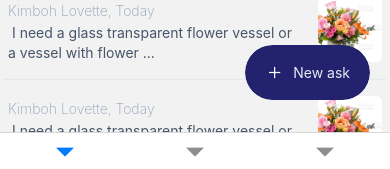
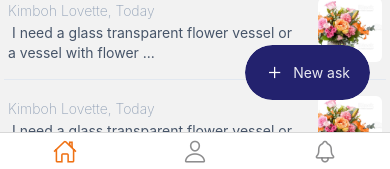
Before and after one commit to Kimbohlovette/whoget-mobile-client, a React Native app: screen / in a window 390 px wide. Shown: the part 663-832 px from the top of the page. Built offline with nearby package versions, Linux system fonts and the light colour scheme.

Commit message:
Added and styled the bottom tab navigation icons

```diff
--- a/src/App.tsx
+++ b/src/App.tsx
@@ -14,6 +14,7 @@ import Styles from './SharedStyles';
 import { Image, View } from 'react-native';
 import UserPreferences from './pages/UserPreferences';
 import Splash from './pages/Splash';
+import Ionicon from 'react-native-vector-icons/Ionicons';
 
 const Stack = createNativeStackNavigator();
 const Tab = createBottomTabNavigator();
@@ -30,14 +31,63 @@ const App = () => {
   return !isLoading ? (
     <NavigationContainer>
       {isAuthenticated ? (
-        <Tab.Navigator screenOptions={{ tabBarHideOnKeyboard: true }}>
+        <Tab.Navigator
+          screenOptions={{
+            tabBarHideOnKeyboard: true,
+            tabBarActiveTintColor: Styles.bgSecondary.backgroundColor,
+          }}>
           <Tab.Screen
             name="Home"
             component={HomeScreen}
-            options={{ headerShown: false }}
+            options={{
+              headerShown: false,
+              tabBarIcon: props => {
+                return (
+                  <View {...props}>
+                    <Ionicon
+                      name="md-home-outline"
+                      size={props.size}
+                      color={props.color}
+                    />
+                  </View>
+                );
+              },
+            }}
           />
-          <Tab.Screen name="Notifications" component={Notifications} />
-          <Tab.Screen name="Profile" component={Profile} />
+          <Tab.Screen
+            name="Profile"
+            component={Profile}
+            options={{
+              tabBarIcon: props => {
+                return (
+                  <View {...props}>
+                    <Ionicon
+                      name="person-outline"
+                      size={props.size}
+                      color={props.color}
+                    />
+                  </View>
+                );
+              },
+            }}
+          />
+          <Tab.Screen
+            name="Notifications"
+            component={Notifications}
+            options={{
+              tabBarIcon: props => {
+                return (
+                  <View {...props}>
+                    <Ionicon
+                      name="notifications-outline"
+                      size={props.size}
+                      color={props.color}
+                    />
+                  </View>
+                );
+              },
+            }}
+          />
         </Tab.Navigator>
       ) : (
         <HomeScreen />
```
